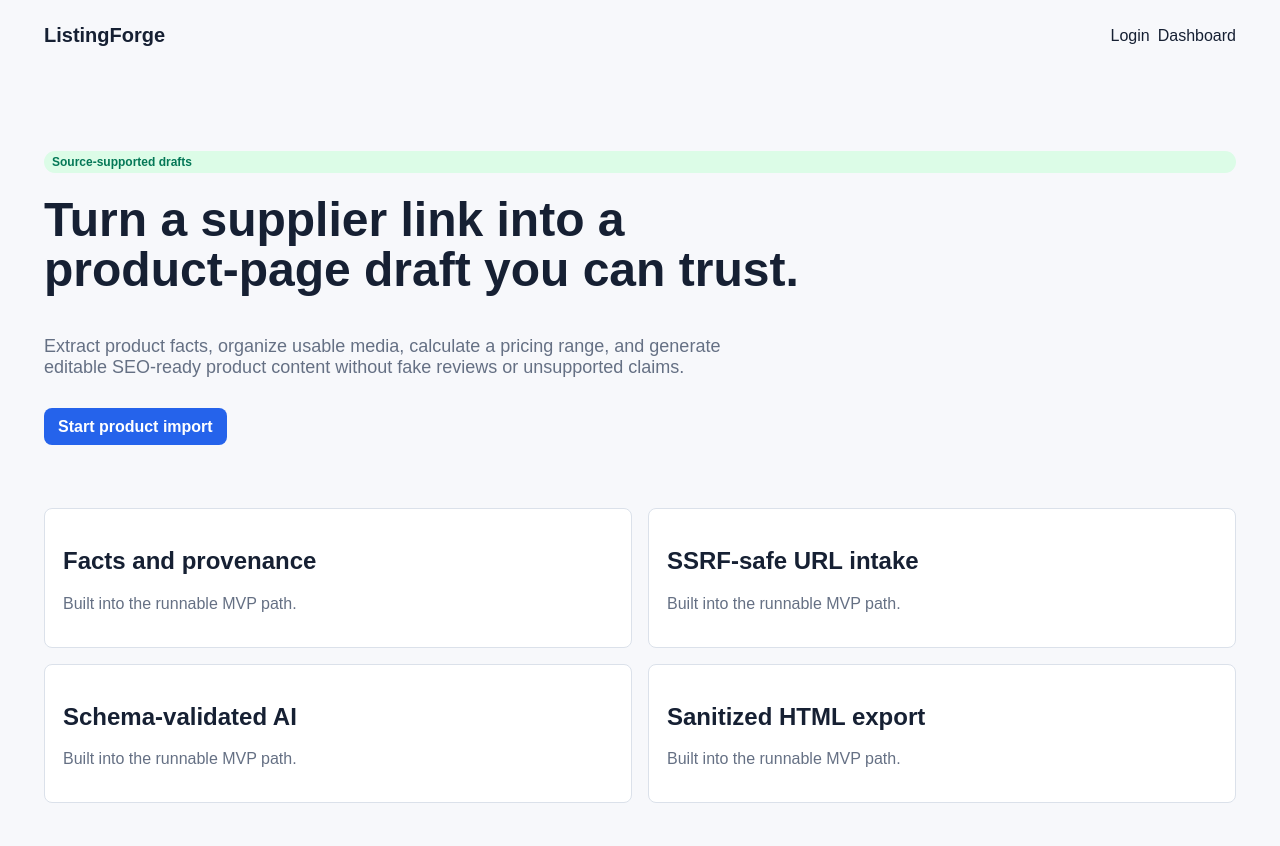
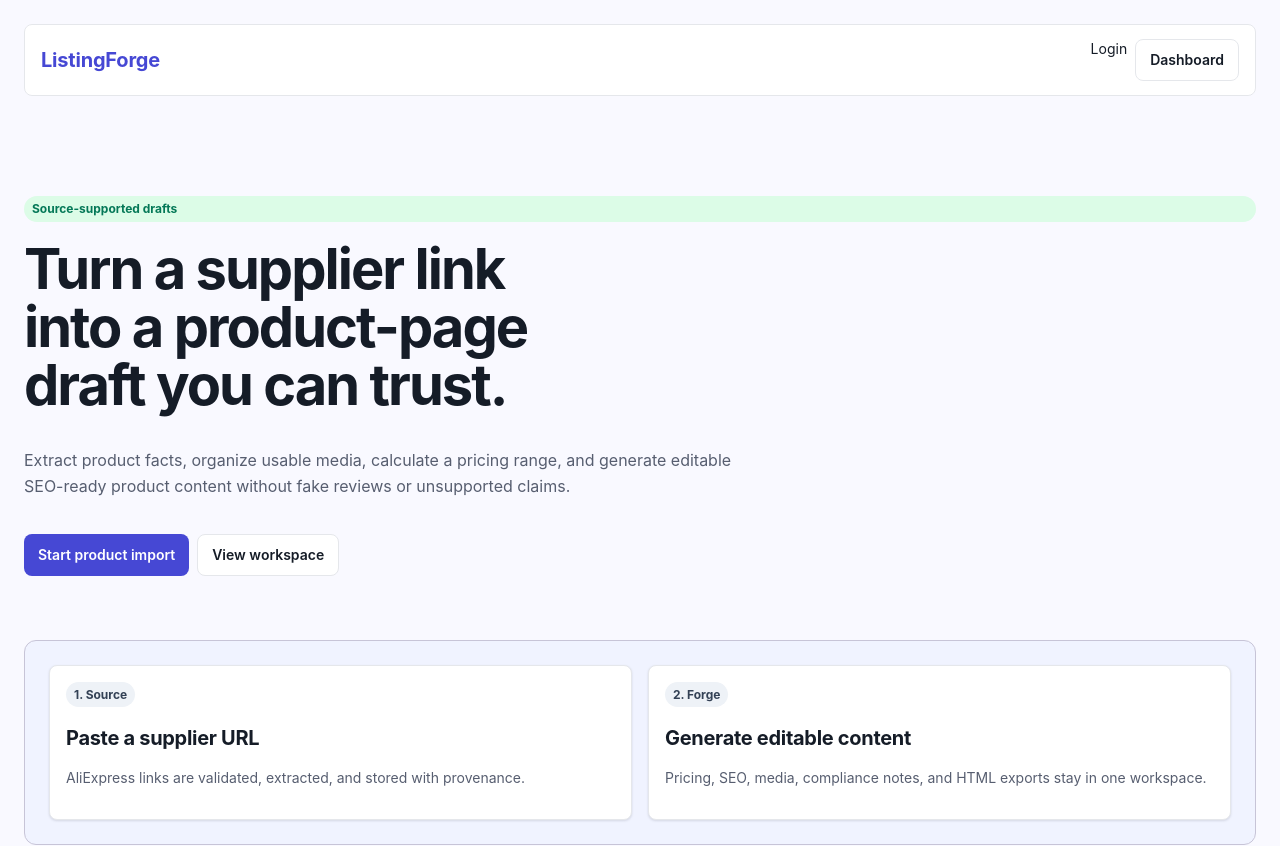
Before and after one commit to fetchinfluff-dotcom/Extract-Fulfilment-Link, a Next.js app in the folder apps/web/: page / in a window 1280 px wide. Shown: the top 846 px of the page. Built offline with nearby package versions, Linux system fonts and the light colour scheme.

Commit message:
Apply Stitch SaaS interface styling

```diff
--- a/apps/web/app/globals.css
+++ b/apps/web/app/globals.css
@@ -1,11 +1,17 @@
 :root {
   color-scheme: light;
-  --bg: #f7f8fb;
+  --bg: #f9f9ff;
   --surface: #ffffff;
-  --text: #162033;
-  --muted: #657084;
-  --border: #dbe1ea;
-  --accent: #2563eb;
+  --surface-low: #f0f3ff;
+  --surface-container: #e7eefe;
+  --surface-high: #e2e8f8;
+  --text: #151c27;
+  --muted: #575e70;
+  --border: #c7c4d7;
+  --border-soft: #e5e7eb;
+  --accent: #4648d4;
+  --accent-hover: #494bd6;
+  --accent-soft: #e1e0ff;
   --good: #047857;
   --warn: #b45309;
   --bad: #b91c1c;
@@ -19,7 +25,9 @@ body {
   margin: 0;
   background: var(--bg);
   color: var(--text);
-  font-family: Arial, Helvetica, sans-serif;
+  font-family: Inter, Arial, Helvetica, sans-serif;
+  font-size: 14px;
+  line-height: 1.45;
 }
 
 a {
@@ -29,25 +37,38 @@ a {
 
 .shell {
   margin: 0 auto;
-  max-width: 1240px;
+  max-width: 1280px;
   padding: 24px;
 }
 
 .nav {
   align-items: center;
+  background: color-mix(in srgb, var(--surface) 92%, transparent);
+  border: 1px solid var(--border-soft);
+  border-radius: 8px;
   display: flex;
   justify-content: space-between;
-  margin-bottom: 32px;
+  margin-bottom: 24px;
+  padding: 14px 16px;
+  position: sticky;
+  top: 16px;
+  z-index: 10;
 }
 
 .brand {
+  color: var(--accent);
   font-size: 20px;
   font-weight: 700;
+  letter-spacing: -0.01em;
 }
 
 .grid {
   display: grid;
   gap: 16px;
+}
+
+.stack-top {
+  margin-top: 16px;
 }
 
 .two {
@@ -56,15 +77,32 @@ a {
 
 .three-pane {
   display: grid;
-  gap: 16px;
-  grid-template-columns: 280px minmax(0, 1fr) 300px;
+  gap: 0;
+  grid-template-columns: 300px minmax(0, 1fr) 320px;
+  min-height: calc(100dvh - 128px);
+  overflow: hidden;
+  border: 1px solid var(--border);
+  border-radius: 12px;
+  background: var(--surface);
 }
 
 .lf-card {
   background: var(--surface);
-  border: 1px solid var(--border);
+  border: 1px solid var(--border-soft);
   border-radius: 8px;
-  padding: 18px;
+  padding: 16px;
+  box-shadow: 0 1px 3px rgba(21, 28, 39, 0.08), 0 1px 2px rgba(21, 28, 39, 0.05);
+}
+
+.three-pane > .lf-card {
+  border: 0;
+  border-radius: 0;
+  box-shadow: none;
+  overflow: auto;
+}
+
+.three-pane > .lf-card + .lf-card {
+  border-left: 1px solid var(--border);
 }
 
 .lf-button {
@@ -73,13 +111,38 @@ a {
   border-radius: 8px;
   color: white;
   cursor: pointer;
-  font-weight: 700;
+  display: inline-flex;
+  align-items: center;
+  justify-content: center;
+  gap: 8px;
+  font-size: 14px;
+  font-weight: 600;
   padding: 10px 14px;
+  transition: background 180ms ease, border-color 180ms ease, color 180ms ease, transform 120ms ease;
+}
+
+.lf-button:hover {
+  background: var(--accent-hover);
+}
+
+.lf-button:active {
+  transform: translateY(1px);
+}
+
+.lf-button:focus-visible, input:focus-visible, select:focus-visible, textarea:focus-visible, a:focus-visible {
+  outline: 2px solid var(--accent);
+  outline-offset: 2px;
 }
 
 .lf-button.secondary {
-  background: #eef2ff;
-  color: #1d4ed8;
+  background: var(--surface);
+  border: 1px solid var(--border-soft);
+  color: var(--text);
+}
+
+.lf-button.secondary:hover {
+  background: var(--surface-low);
+  border-color: var(--border);
 }
 
 .lf-badge {
@@ -102,7 +165,8 @@ a {
 }
 
 input, select, textarea {
-  border: 1px solid var(--border);
+  background: var(--surface);
+  border: 1px solid var(--border-soft);
   border-radius: 8px;
   color: var(--text);
   font: inherit;
@@ -111,7 +175,8 @@ input, select, textarea {
 }
 
 textarea {
-  min-height: 220px;
+  min-height: 260px;
+  resize: vertical;
 }
 
 .muted {
@@ -120,21 +185,24 @@ textarea {
 
 .hero {
   display: grid;
-  gap: 22px;
-  padding: 72px 0;
+  gap: 18px;
+  padding: 76px 0 64px;
 }
 
 .hero h1 {
-  font-size: 48px;
-  line-height: 1.05;
+  font-size: clamp(34px, 5vw, 56px);
+  line-height: 1.04;
   margin: 0;
   max-width: 760px;
+  letter-spacing: -0.035em;
+  text-wrap: balance;
 }
 
 .hero p {
   color: var(--muted);
-  font-size: 18px;
+  font-size: 16px;
   max-width: 720px;
+  line-height: 1.6;
 }
 
 .timeline {
@@ -168,9 +236,87 @@ textarea {
   padding: 20px;
 }
 
+h1, h2, h3 {
+  letter-spacing: -0.015em;
+}
+
+h1 {
+  font-size: 30px;
+  line-height: 36px;
+}
+
+h2 {
+  font-size: 20px;
+  line-height: 28px;
+}
+
+.app-frame {
+  display: grid;
+  grid-template-columns: 240px minmax(0, 1fr);
+  min-height: 100dvh;
+}
+
+.side-nav {
+  background: var(--surface);
+  border-right: 1px solid var(--border);
+  padding: 24px 16px;
+}
+
+.side-nav a {
+  border-radius: 8px;
+  color: var(--muted);
+  display: block;
+  font-weight: 600;
+  padding: 10px 12px;
+}
+
+.side-nav a.active, .side-nav a:hover {
+  background: var(--surface-low);
+  color: var(--accent);
+}
+
+.stat-grid {
+  display: grid;
+  gap: 16px;
+  grid-template-columns: repeat(4, minmax(0, 1fr));
+  margin-bottom: 24px;
+}
+
+.stat-card {
+  align-items: center;
+  display: flex;
+  justify-content: space-between;
+}
+
+.stat-card strong {
+  display: block;
+  font-size: 24px;
+  letter-spacing: -0.02em;
+  line-height: 1.2;
+  margin-top: 4px;
+}
+
+.workspace-card {
+  background: var(--surface-low);
+  border: 1px solid var(--border);
+  border-radius: 12px;
+  padding: 24px;
+}
+
 @media (max-width: 900px) {
-  .two, .three-pane {
+  .two, .three-pane, .app-frame, .stat-grid {
     grid-template-columns: 1fr;
+  }
+  .nav {
+    position: static;
+  }
+  .side-nav {
+    border-bottom: 1px solid var(--border);
+    border-right: 0;
+  }
+  .three-pane > .lf-card + .lf-card {
+    border-left: 0;
+    border-top: 1px solid var(--border);
   }
   .hero h1 {
     font-size: 36px;
--- a/apps/web/app/page.tsx
+++ b/apps/web/app/page.tsx
@@ -10,7 +10,7 @@ export default function HomePage() {
         <div className="brand">{appName}</div>
         <div className="timeline">
           <Link href="/login">Login</Link>
-          <Link href="/dashboard">Dashboard</Link>
+          <Link className="lf-button secondary" href="/dashboard">Dashboard</Link>
         </div>
       </nav>
       <section className="hero">
@@ -19,11 +19,26 @@ export default function HomePage() {
         <p>
           Extract product facts, organize usable media, calculate a pricing range, and generate editable SEO-ready product content without fake reviews or unsupported claims.
         </p>
-        <div>
+        <div className="timeline">
           <Link className="lf-button" href="/new">Start product import</Link>
+          <Link className="lf-button secondary" href="/dashboard">View workspace</Link>
         </div>
       </section>
-      <section className="grid two">
+      <section className="workspace-card">
+        <div className="grid two">
+          <Card>
+            <Badge tone="neutral">1. Source</Badge>
+            <h2>Paste a supplier URL</h2>
+            <p className="muted">AliExpress links are validated, extracted, and stored with provenance.</p>
+          </Card>
+          <Card>
+            <Badge tone="neutral">2. Forge</Badge>
+            <h2>Generate editable content</h2>
+            <p className="muted">Pricing, SEO, media, compliance notes, and HTML exports stay in one workspace.</p>
+          </Card>
+        </div>
+      </section>
+      <section className="grid two stack-top">
         {["Facts and provenance", "SSRF-safe URL intake", "Schema-validated AI", "Sanitized HTML export"].map((item) => (
           <Card key={item}>
             <h2>{item}</h2>
```
Also changed, not shown: apps/web/app/dashboard/page.tsx (+23 -3 lines), apps/web/app/new/page.tsx (+20 -2 lines), 1 other file (tests, documents, lock files or other folders).
